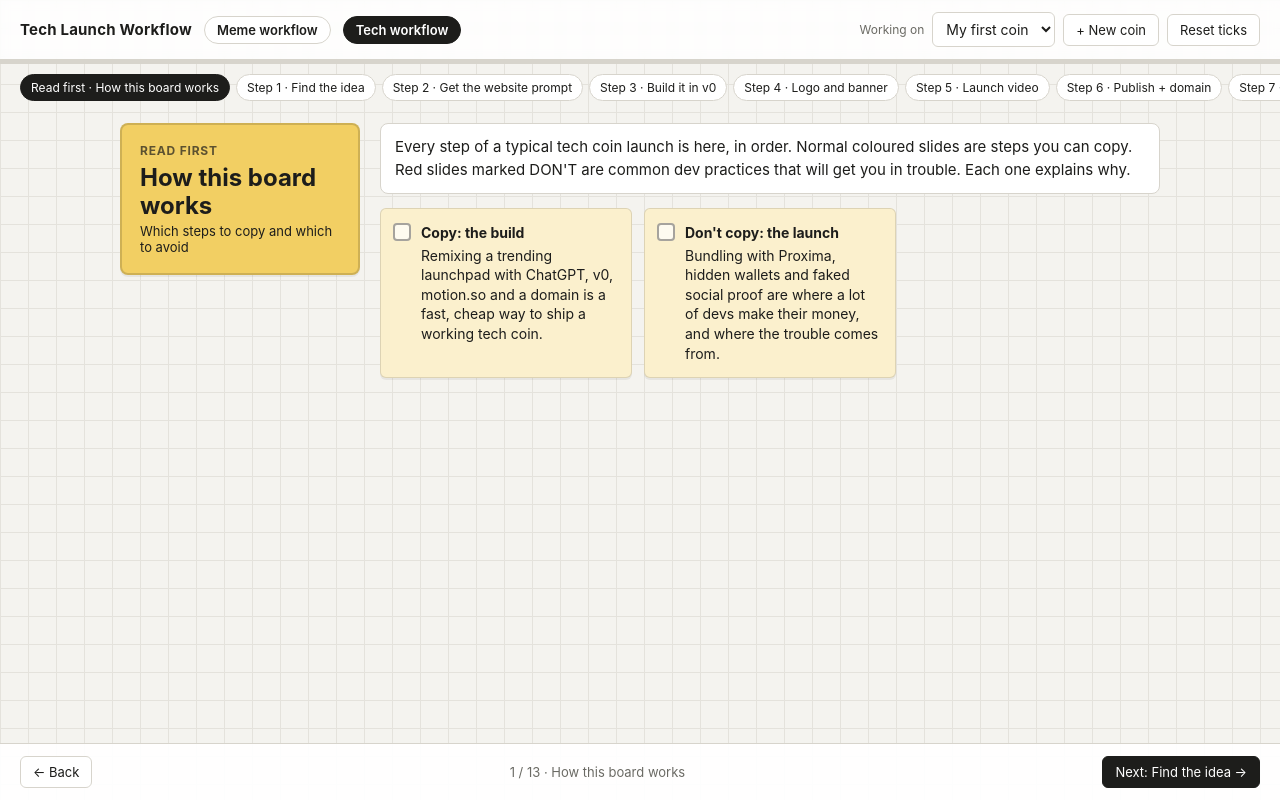
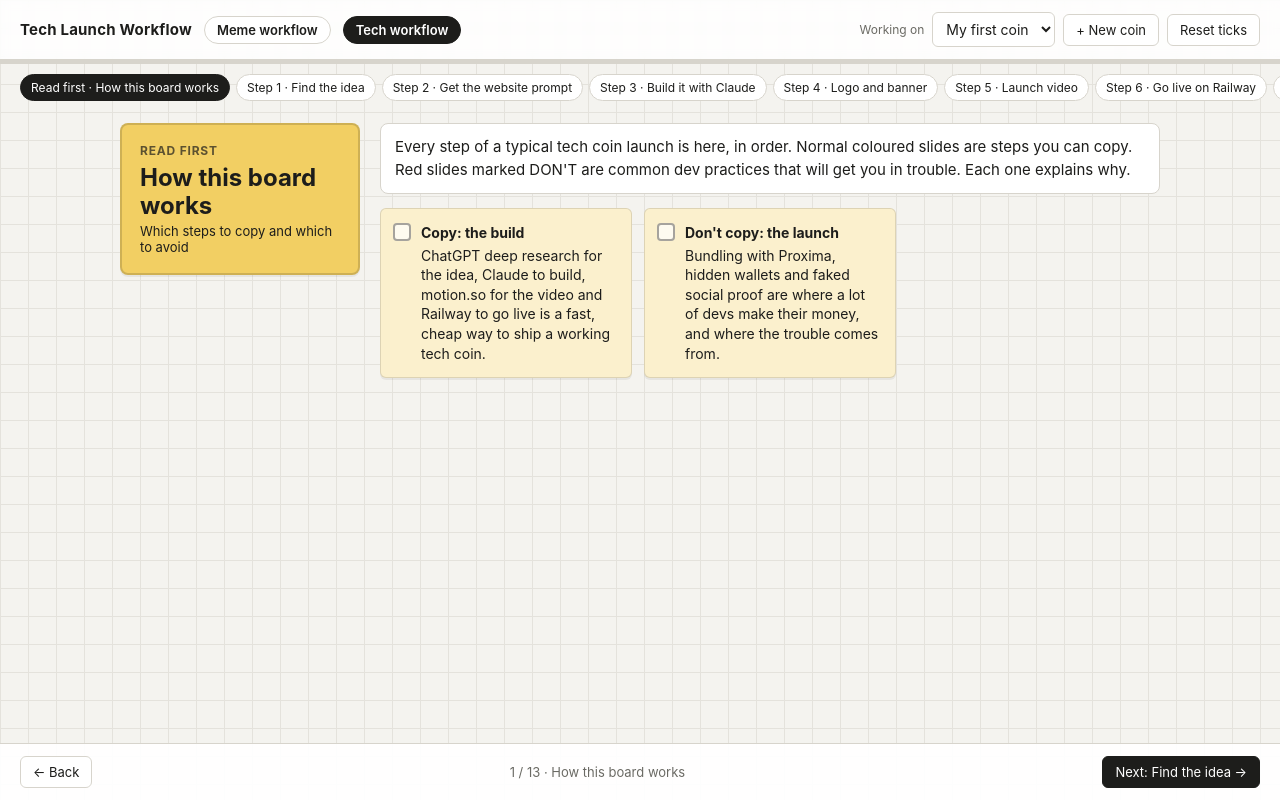
Before and after one commit to yazon-hue/tech-coin-workflow-, a plain HTML site: page index.html in a window 1280 px wide. Drawn offline with Linux system fonts and the light colour scheme.

Commit message:
Update build steps: ChatGPT deep research, Claude build, Railway hosting
Co-Authored-By: Claude Opus 5.5 <noreply@anthropic.com>
Claude-Session: https://claude.ai/code/session_0178LTgN8kjFMtzBdzYcpSTk

```diff
--- a/index.html
+++ b/index.html
@@ -108,37 +108,42 @@ const SLIDES = [
   { key:"intro", num:"Read first", title:"How this board works", sub:"Which steps to copy and which to avoid", color:"--c9",
     intro:"Every step of a typical tech coin launch is here, in order. Normal coloured slides are steps you can copy. Red slides marked DON'T are common dev practices that will get you in trouble. Each one explains why.",
     notes:[
-      ["Copy: the build","Remixing a trending launchpad with ChatGPT, v0, motion.so and a domain is a fast, cheap way to ship a working tech coin."],
+      ["Copy: the build","ChatGPT deep research for the idea, Claude to build, motion.so for the video and Railway to go live is a fast, cheap way to ship a working tech coin."],
       ["Don't copy: the launch","Bundling with Proxima, hidden wallets and faked social proof are where a lot of devs make their money, and where the trouble comes from."]
     ],
   },
-  { key:"idea", num:"Step 1", title:"Find the idea", sub:"Remix a launchpad that's trending today", color:"--c1", time:"5 to 10 min",
-    intro:"Find a launchpad that launched today on Axiom, give its website to ChatGPT, and ask for a new idea in the same style. For example: PawLaunch, a launchpad whose fees go to animal shelters.",
+  { key:"idea", num:"Step 1", title:"Find the idea", sub:"ChatGPT deep research on coins you like", color:"--c1", time:"20 to 40 min",
+    intro:"Pick 3 to 5 tech coins you like and run ChatGPT deep research on them. Use what it finds to come up with your own idea, then check nobody has done it already.",
     notes:[
-      ["Find a trending launchpad","Check what launched today on Axiom."],
-      ["Paste its site into ChatGPT","Ask for another idea like this one."],
-      ["Pick an idea with a hook","Like a cause, a niche or a twist on the original."],
-      ["Check it's not done already","Search pump.fun and DEX Screener for the name and concept first."]
+      ["List coins you like","3 to 5 tech coins that ran, or that you'd actually use."],
+      ["Run deep research","Ask ChatGPT what each one does, why it ran, how it makes money, and what's missing."],
+      ["Ask for ideas from the gaps","\"Give me 5 tech coin ideas that fix what these are missing, buildable in 1 to 2 days.\""],
+      ["Pick one with a hook","A clear use, a real fee, and a one-line story."],
+      ["Check it's not done already","Search pump.fun and DEX Screener for the name and concept."]
     ],
     score:true
   },
-  { key:"prompt", num:"Step 2", title:"Get the website prompt", sub:"ChatGPT writes the build prompt", color:"--c2", time:"2 min",
-    intro:"Ask ChatGPT for a prompt that copies the site you just showed it, rebuilt for your idea.",
+  { key:"prompt", num:"Step 2", title:"Get the website prompt", sub:"ChatGPT writes a prompt for Claude", color:"--c2", time:"5 min",
+    intro:"Ask ChatGPT to turn the idea into one detailed build prompt for Claude: a real working website with a backend, not a mock-up.",
     notes:[
-      ["Ask for a v0 prompt","\"Write a prompt to copy the site I sent you, but for [idea].\""],
-      ["Copy the whole prompt","Ignore the extra tips. You only need the prompt."]
+      ["Ask for a Claude build prompt","Pages, features, the fee and how it funds the token, the look and feel."],
+      ["Ask for a real backend","Working launch flow, live Solana data, storage. Say it will be hosted on Railway."],
+      ["Ask for the launch video prompt too","Same chat, so the video matches the site. You'll use it in Step 5."],
+      ["Save both prompts","Paste them into your coin's notes before you build."]
     ]
   },
-  { key:"build", num:"Step 3", title:"Build it in v0", sub:"Vercel's AI builder", color:"--c3", time:"1 to 2 hours",
-    intro:"Paste the prompt into v0. Expect a landing page in about 10 minutes and around $15 to $40 in AI credits.",
+  { key:"build", num:"Step 3", title:"Build it with Claude", sub:"Working site + backend in a GitHub repo", color:"--c3", time:"1 to 2 days",
+    intro:"Paste the prompt into Claude and have it build the site straight into a new GitHub repo, so Railway can deploy it in Step 6.",
     notes:[
-      ["Paste prompt into v0","The landing page appears in about 10 minutes."],
-      ["Make it actually work","Ask v0 (or ChatGPT) to make the launch flow real, so coins launch on pump.fun from the site."],
-      ["Backend on Supabase","Free for your first projects, about $20 a month after that."],
-      ["Test the whole flow","Enter a name, upload an image, set fees, continue. Fix anything that breaks."],
-      ["Charity or fee claims must be real","If the site says fees go to a cause, they have to actually go there."]
+      ["New GitHub repo","One repo per coin. Claude builds and pushes the code there."],
+      ["Paste the prompt","Then keep going until every page and button works."],
+      ["Launch flow on pump.fun","Coins launch for real from the site, not a demo."],
+      ["Live Solana data via Helius","Get a Helius API key for wallet and token data."],
+      ["Images and metadata via Pinata","Get a Pinata key so token images and metadata upload properly."],
+      ["Keys never go in the code","They go in Railway's Variables in Step 6."],
+      ["Charity or fee claims must be real","If the site says fees go somewhere, they have to actually go there."]
     ],
-    links:[["v0","https://v0.app/"]]
+    links:[["Claude","https://claude.ai"],["Helius","https://www.helius.dev"],["Pinata","https://pinata.cloud"]]
   },
   { key:"brand", num:"Step 4", title:"Logo and banner", sub:"Made with ChatGPT", color:"--c4", time:"10 min",
     intro:"Make the logo and the X banner with ChatGPT, at no cost.",
@@ -147,23 +152,27 @@ const SLIDES = [
       ["X banner","1500 × 500 px. Can double as the DEX Screener header (3:1)."]
     ]
   },
-  { key:"video", num:"Step 5", title:"Launch video", sub:"motion.so", color:"--c6", time:"30 to 60 min to render",
-    intro:"ChatGPT writes the video prompt, motion.so makes the video from your site link. About $5 to $10 a video against $200 to $400 for an editor.",
+  { key:"video", num:"Step 5", title:"Launch video", sub:"Prompt from ChatGPT", color:"--c6", time:"30 to 60 min to render",
+    intro:"Use the video prompt ChatGPT wrote in Step 2. Paste it into motion.so with your live site link (from Step 6, or a preview link).",
     notes:[
-      ["Get a video prompt","Ask ChatGPT for a motion.so prompt: clean launch-app style animations, clean sound effects, UK garage type beat."],
+      ["Use the Step 2 video prompt","Clean launch-app style animations, clean sound effects, a beat that fits."],
       ["Add your site link","Paste the prompt and your live site into motion.so."],
       ["Pick quality","Medium for tests, high for the real launch."],
-      ["Wait","It takes 30 minutes to an hour to render."]
+      ["Wait","It takes 30 minutes to an hour to render. About $5 to $10 a video."]
     ],
     links:[["motion.so","https://motion.so/"]]
   },
-  { key:"domain", num:"Step 6", title:"Publish + domain", sub:"Through Vercel", color:"--c7", time:"10 min",
-    intro:"Publish the site from v0 and buy a domain through Vercel. Around $15 to $25.",
+  { key:"domain", num:"Step 6", title:"Go live on Railway", sub:"Public site with backend", color:"--c7", time:"15 to 30 min",
+    intro:"Railway takes the GitHub repo Claude built and runs it as a public site with its backend. The Hobby plan is $5 a month, with $5 of usage included.",
     notes:[
-      ["Publish changes in v0","You get a Vercel link straight away."],
-      ["Buy a domain on Vercel","About $20 at most."],
-      ["Check it on a phone","Every button, every page."]
-    ]
+      ["New project from GitHub","In Railway, deploy from the coin's repo."],
+      ["Add the keys in Variables","Helius, Pinata and any others. Redeploy after adding."],
+      ["Generate a domain","You get a free .up.railway.app link straight away."],
+      ["Custom domain (optional)","Buy one and point it at Railway in the service's Networking settings."],
+      ["Check it on a phone","Every page, every button, a test launch."],
+      ["Fix with Claude, push, redeploy","Railway redeploys each time the repo updates."]
+    ],
+    links:[["Railway","https://railway.com"],["Railway pricing","https://docs.railway.com/reference/pricing"]]
   },
   { key:"x", num:"Step 7", title:"X account", sub:"Plus a blue check", color:"--c8", time:"10 min",
     intro:"Make a new X account for the coin and pay for the blue check on your phone (about $5).",
@@ -205,8 +214,8 @@ const SLIDES = [
   { key:"maths", num:"Reality check", title:"The money claims", sub:"\"$50K to $100K a month\"", color:"--c9",
     intro:"The pitch: one coin costs about $60, and 24 coins a day at 5 SOL each makes $50K to $100K a month. The cost list is fair. The income maths isn't.",
     notes:[
-      ["Costs","Idea and logo free, site $15 to $25, domain $15 to $25, video $5 to $10, blue check $5. About $60 a coin."],
-      ["24 a day isn't real","Each build plus video takes 1 to 2 hours, and nobody launches around the clock."],
+      ["Costs","Idea, prompts and logo with ChatGPT, build with Claude, Railway $5 a month, video $5 to $10, blue check $5, domain optional."],
+      ["24 a day isn't real","A working build plus video takes 1 to 2 days, and nobody launches around the clock."],
       ["Most launches make nothing","The 5 SOL a coin figure depends on the bundle selling to buyers. Without it, most coins never bond."],
       ["The market has shrunk","pump.fun's monthly volume fell from $11.6B in Jan 2025 to $2.1B in Jan 2026, an 81% drop."]
     ],
```
